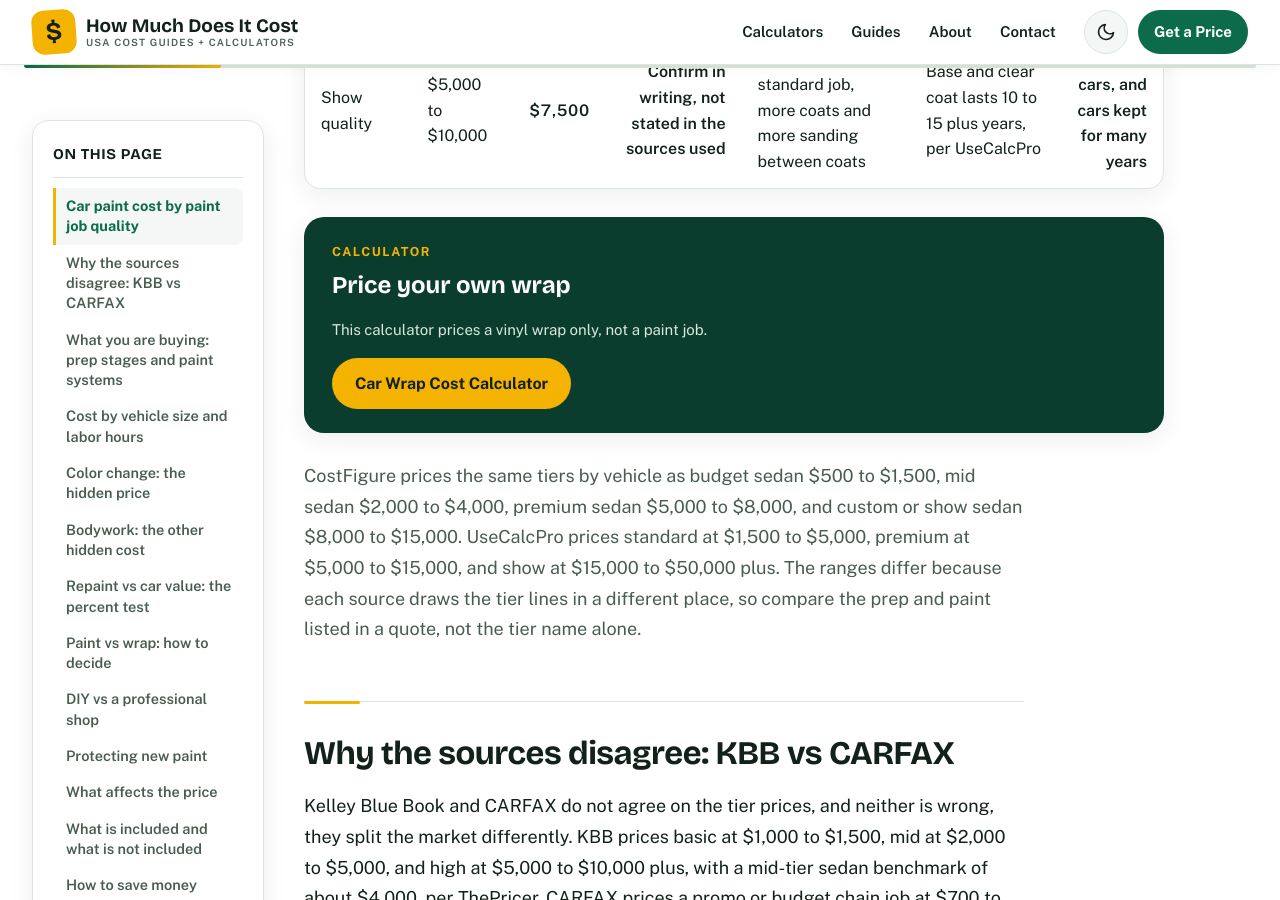
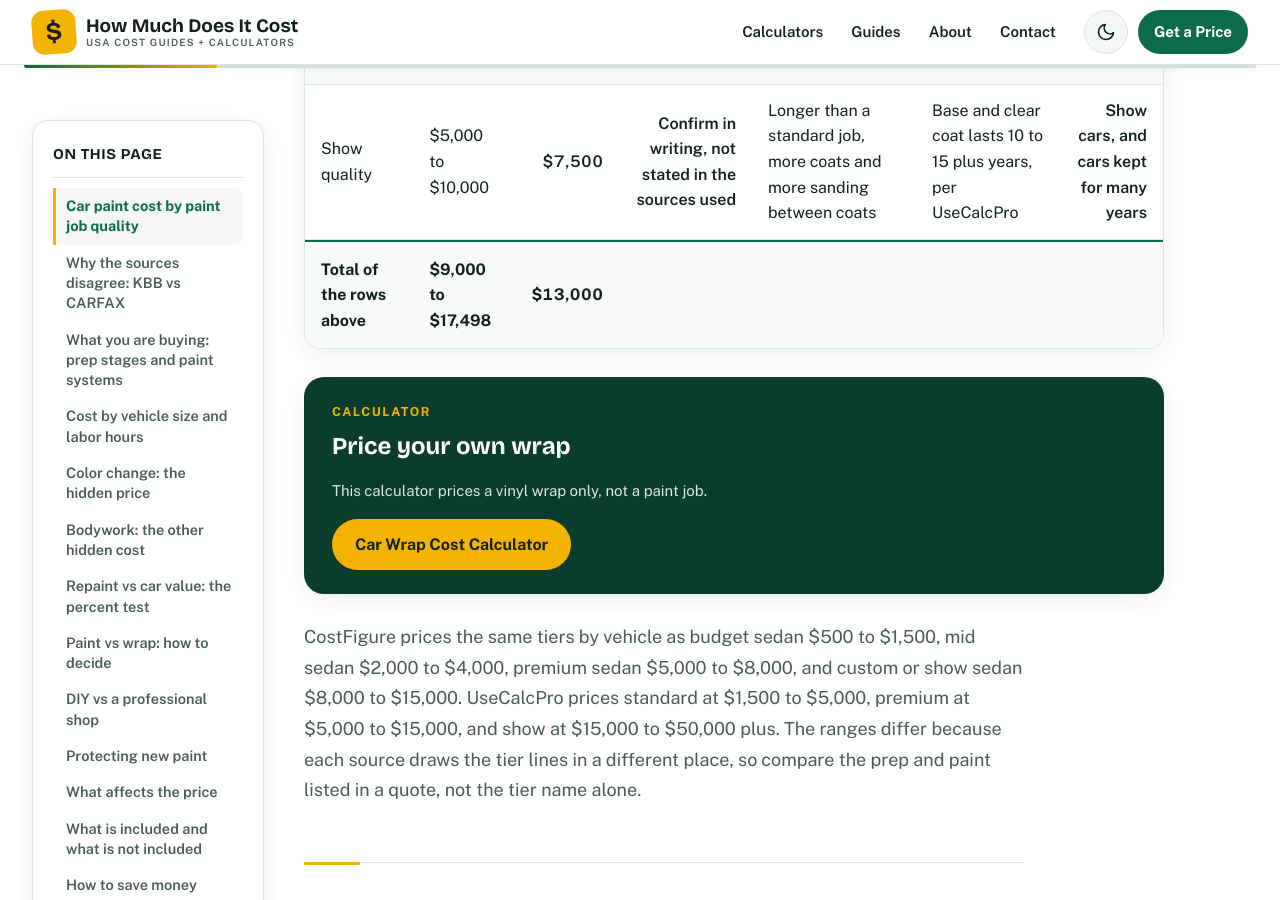
Before and after one commit to zaidmeo09-dhangal/howmuchdoesitcostusa, a Jekyll site: the page built from _posts/2026-11-14-how-much-does-it-cost-to-paint-a-car.md, in a window 1280 px wide and 900 px high, scrolled down 1615 px. Built offline with Jekyll 4.4.1, drawn with Linux system fonts in a browser that asks for light colours.

Commit message:
Initial deploy: add _posts/2026-11-14-how-much-does-it-cost-to-paint-a-car.md

```diff
--- a/_posts/2026-11-14-how-much-does-it-cost-to-paint-a-car.md
+++ b/_posts/2026-11-14-how-much-does-it-cost-to-paint-a-car.md
@@ -119,7 +119,7 @@ schema: |
 
 <p class="table-hint">Swipe to see the High column &rarr;</p>
   <div class="table-wrap">
-<table class="cost-table">
+<table class="cost-table prose-4">
 <caption>Sample estimated USA prices for a sedan repaint</caption>
 <thead>
 <tr><th>Paint job quality</th><th>Sample range</th><th>Typical price</th><th>Warranty</th><th>Turnaround</th><th>Finish life</th><th>Best for</th></tr>
@@ -128,6 +128,7 @@ schema: |
 <tr><td>Basic single coat</td><td>$1,500 to $2,499</td><td>$2,000</td><td>Confirm in writing, not stated in the sources used</td><td>About 3 to 7 days for most repaints</td><td>Single-stage paint fades in 5 to 8 years, per UseCalcPro</td><td class="best-for">A budget repaint</td></tr>
 <tr><td>Standard quality</td><td>$2,500 to $4,999</td><td>$3,500</td><td>Confirm in writing, not stated in the sources used</td><td>About 3 to 7 days for most repaints</td><td>Base and clear coat lasts 10 to 15 plus years, per UseCalcPro</td><td class="best-for">Most daily drivers</td></tr>
 <tr><td>Show quality</td><td>$5,000 to $10,000</td><td>$7,500</td><td>Confirm in writing, not stated in the sources used</td><td>Longer than a standard job, more coats and more sanding between coats</td><td>Base and clear coat lasts 10 to 15 plus years, per UseCalcPro</td><td class="best-for">Show cars, and cars kept for many years</td></tr>
+<tr class="total"><td>Total of the rows above</td><td>$9,000 to $17,498</td><td>$13,000</td><td></td><td></td><td></td><td></td></tr>
 </tbody>
 </table>
 </div>
```
